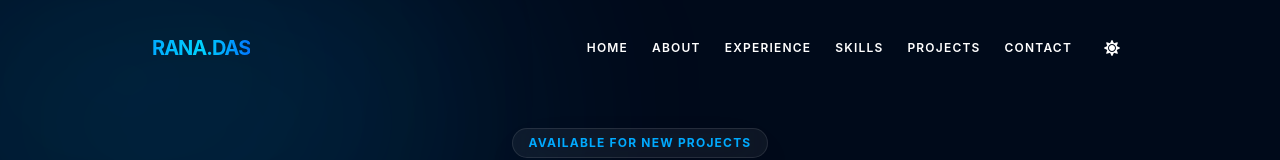
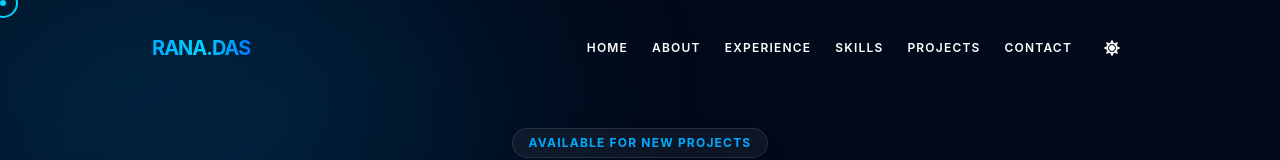
Before and after one commit to rajadevelop/rana-portfolio-website, a React (Vite) app: page / in a window 1280 px wide. Shown: the top 160 px of the page. Built offline with nearby package versions, Linux system fonts and the light colour scheme.

Commit message:
rana: update custom cursor

```diff
--- a/src/App.tsx
+++ b/src/App.tsx
@@ -10,6 +10,7 @@ import Education from "./components/Education";
 import Contact from "./components/Contact";
 import Footer from "./components/Footer";
 import ScrollToTop from "./components/ScrollToTop";
+import CustomCursor from "./components/CustomCursor";
 
 export default function App() {
   const [isLoading, setIsLoading] = useState(true);
@@ -24,6 +25,7 @@ export default function App() {
   return (
     <div className="relative min-h-screen overflow-x-hidden">
       {isLoading && <LoadingScreen />}
+      {!isLoading && <CustomCursor/>}
 
       {/* Background Effects */}
       <div className="fixed inset-0 pointer-events-none z-[-1]">
--- /dev/null
+++ b/src/components/CustomCursor.tsx
@@ -0,0 +1,47 @@
+import { useEffect, useRef } from "react";
+
+export default function CustomCursor() {
+  const dotRef = useRef<HTMLDivElement>(null);
+  const circleRef = useRef<HTMLDivElement>(null);
+
+  const mouse = useRef({ x: 0, y: 0 });
+  const circle = useRef({ x: 0, y: 0 });
+
+  useEffect(() => {
+    const moveMouse = (e: MouseEvent) => {
+      mouse.current.x = e.clientX;
+      mouse.current.y = e.clientY;
+    };
+
+    window.addEventListener("mousemove", moveMouse);
+
+    const animate = () => {
+      // Smooth follow (lerp)
+      circle.current.x += (mouse.current.x - circle.current.x) * 0.1;
+      circle.current.y += (mouse.current.y - circle.current.y) * 0.1;
+
+      if (circleRef.current) {
+        circleRef.current.style.transform = `translate(${circle.current.x}px, ${circle.current.y}px)`;
+      }
+
+      if (dotRef.current) {
+        dotRef.current.style.transform = `translate(${mouse.current.x}px, ${mouse.current.y}px)`;
+      }
+
+      requestAnimationFrame(animate);
+    };
+
+    animate();
+
+    return () => {
+      window.removeEventListener("mousemove", moveMouse);
+    };
+  }, []);
+
+  return (
+    <>
+      <div ref={circleRef} className="cursor-circle" />
+      <div ref={dotRef} className="cursor-dot" />
+    </>
+  );
+}
--- a/src/index.css
+++ b/src/index.css
@@ -37,4 +37,28 @@
   .bento-grid {
     @apply grid grid-cols-1 md:grid-cols-4 lg:grid-cols-6 gap-4;
   }
+  .cursor-circle,
+.cursor-dot {
+  position: fixed;
+  top: 0;
+  left: 0;
+  pointer-events: none;
+  z-index: 9999;
 }
+.cursor-circle {
+  width: 30px;
+  height: 30px;
+  border: 2px solid #00d2ff;
+  border-radius: 50%;
+  transform: translate(-50%, -50%);
+  top: -12px;
+  left: -12px;
+}
+.cursor-dot {
+  width: 6px;
+  height: 6px;
+  background: #00d2ff;
+  border-radius: 50%;
+  transform: translate(-50%, -50%);
+}
+}
```
